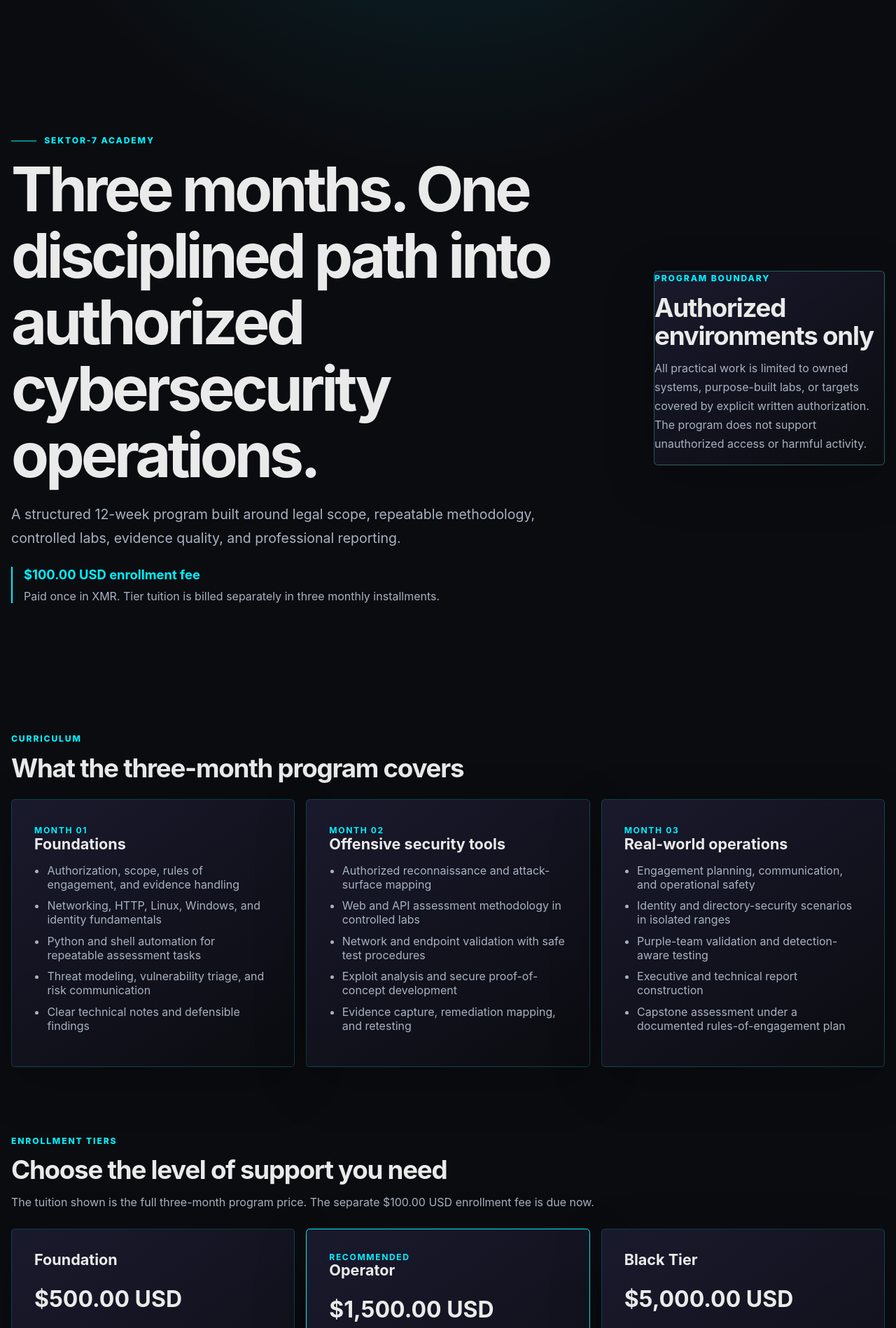
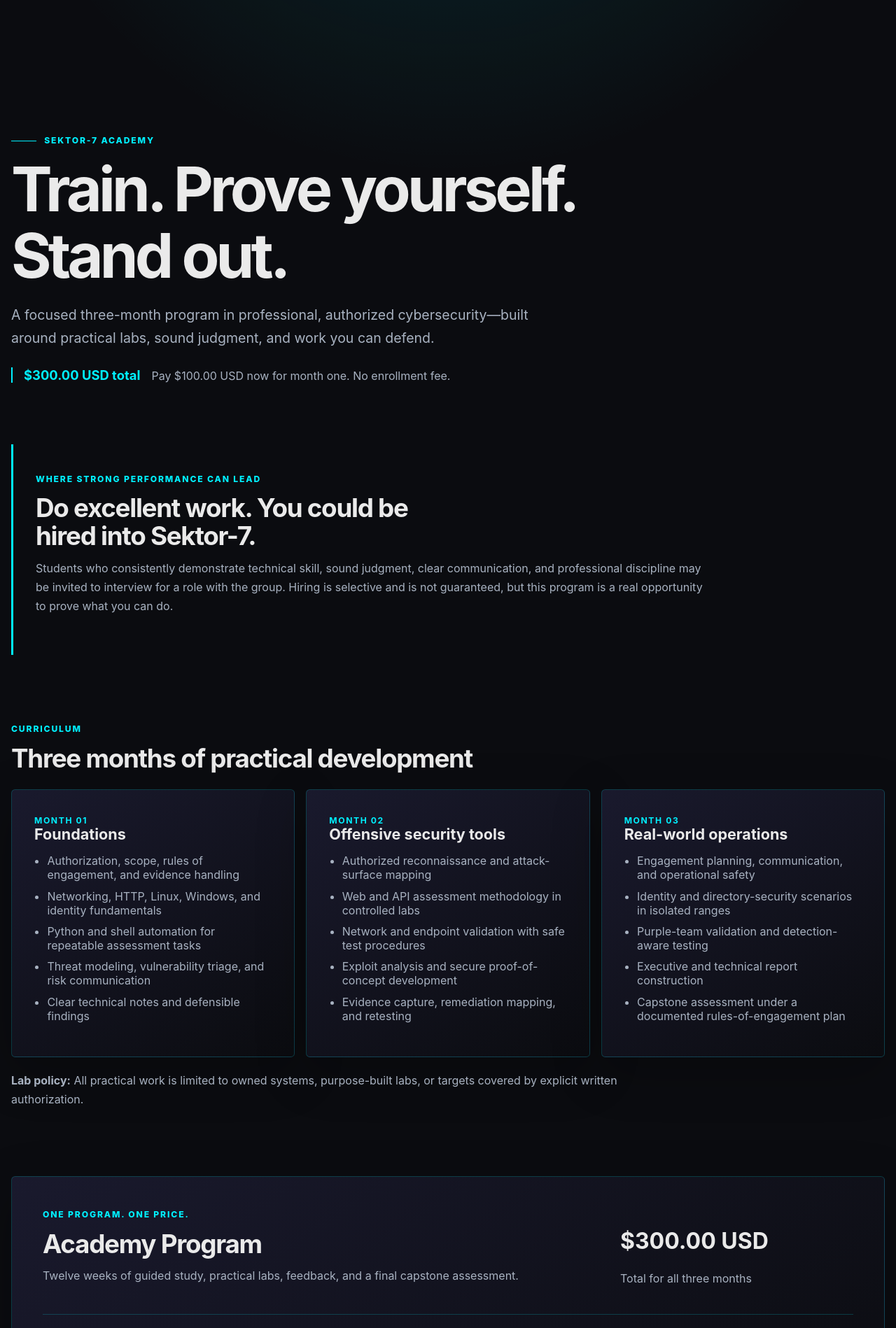
Before and after one commit to rafaelmedinez5/servicesite, a Flask app: page /academy in a window 1280 px wide. Shown: the part 71-1969 px from the top of the page at 70% size. Run offline with Flask 3, Linux system fonts and the light colour scheme; parts of the project's set-up code (start-up, migrations or seed data) failed here and were passed over.

Commit message:
Simplify Academy enrollment plan

```diff
--- a/app/static/css/style.css
+++ b/app/static/css/style.css
@@ -1957,13 +1957,10 @@ button.remove-button:focus-visible { color: var(--text); }
 
 /* Academy */
 .academy-hero {
-  display: grid;
-  grid-template-columns: minmax(0, 1.45fr) minmax(18rem, 0.55fr);
-  gap: clamp(1.5rem, 4vw, 3rem);
-  align-items: center;
+  max-width: 58rem;
   padding: clamp(2.5rem, 7vw, 5.5rem) 0;
 }
-.academy-hero h1 { max-width: 18ch; }
+.academy-hero h1 { max-width: 14ch; }
 .academy-fee-callout {
   display: flex;
   flex-wrap: wrap;
@@ -1975,51 +1972,64 @@ button.remove-button:focus-visible { color: var(--text); }
 }
 .academy-fee-callout strong { color: var(--cyan); font-size: 1.15rem; }
 .academy-fee-callout span { color: var(--muted); }
-.academy-boundary { border-color: rgba(72, 214, 214, 0.38); }
+.academy-opportunity {
+  max-width: 62rem;
+  margin: 0 0 clamp(3rem, 8vw, 6rem);
+  padding: clamp(1.5rem, 4vw, 2.5rem) 0 clamp(1.5rem, 4vw, 2.5rem) clamp(1.25rem, 3vw, 2rem);
+  border-left: 3px solid var(--cyan);
+}
+.academy-opportunity h2 { max-width: 24ch; }
 .academy-section { margin: clamp(3rem, 8vw, 6rem) 0; }
-.academy-curriculum,
-.academy-tiers {
+.academy-curriculum {
   display: grid;
   grid-template-columns: repeat(3, minmax(0, 1fr));
   gap: 1rem;
   margin-top: 1.5rem;
 }
-.academy-curriculum article,
-.academy-tier { padding: clamp(1.25rem, 3vw, 2rem); }
+.academy-curriculum article { padding: clamp(1.25rem, 3vw, 2rem); }
 .academy-curriculum ul { padding-left: 1.15rem; color: var(--muted); }
 .academy-curriculum li + li { margin-top: 0.65rem; }
-.academy-month,
-.academy-tier-label {
+.academy-month {
   color: var(--cyan);
   font-size: 0.76rem;
   font-weight: 700;
   letter-spacing: 0.13em;
   text-transform: uppercase;
 }
-.academy-tier { display: flex; flex-direction: column; }
-.academy-tier.featured { border-color: var(--cyan); }
 .academy-price { margin: 0.25rem 0 1rem; color: var(--text); font-size: 2rem; font-weight: 700; }
+.academy-plan {
+  display: grid;
+  grid-template-columns: minmax(0, 1.4fr) minmax(12rem, 0.6fr);
+  gap: 1.5rem 3rem;
+  padding: clamp(1.5rem, 4vw, 2.75rem);
+}
+.academy-plan-price { align-self: center; }
+.academy-plan-price span,
+.academy-installments small { color: var(--muted); }
 .academy-installments {
-  margin: auto 0 1.25rem;
+  margin: 0;
   padding-top: 1.25rem;
   border-top: 1px solid var(--border);
 }
+.academy-plan .academy-installments { grid-column: 1 / -1; }
 .academy-installments span,
 .academy-installments strong { display: block; }
 .academy-installments span { color: var(--muted); font-size: 0.82rem; }
 .academy-installments strong { margin-top: 0.4rem; font-size: 0.9rem; }
+.academy-installments small { display: block; margin-top: 0.5rem; }
+.academy-scope-note { max-width: 58rem; margin-top: 1.25rem; color: var(--muted); }
 .academy-enrollment-status { margin: 1rem 0 3rem; padding: clamp(1.5rem, 4vw, 2.5rem); }
 .academy-status-facts { display: grid; grid-template-columns: repeat(3, minmax(0, 1fr)); gap: 1rem; }
 .academy-status-facts dt { color: var(--muted); font-size: 0.8rem; text-transform: uppercase; }
 .academy-status-facts dd { margin: 0.35rem 0 0; }
-.academy-billing-note { margin-bottom: clamp(3rem, 8vw, 6rem); padding: clamp(1.5rem, 4vw, 2.5rem); }
+.academy-billing-note { max-width: 58rem; margin-bottom: clamp(3rem, 8vw, 6rem); }
 .academy-billing-note li + li { margin-top: 0.65rem; }
 
 @media (max-width: 800px) {
-  .academy-hero,
   .academy-curriculum,
-  .academy-tiers,
+  .academy-plan,
   .academy-status-facts { grid-template-columns: 1fr; }
+  .academy-plan .academy-installments { grid-column: auto; }
 }
 
 .admin-login,
--- a/app/templates/academy.html
+++ b/app/templates/academy.html
@@ -1,23 +1,14 @@
 {% extends "base.html" %}
-
 {% block title %}Academy | Sektor-7{% endblock %}
-
 {% block content %}
   <section class="academy-hero" aria-labelledby="academy-title">
-    <div>
-      <p class="eyebrow"><span class="eyebrow-line" aria-hidden="true"></span>Sektor-7 Academy</p>
-      <h1 id="academy-title">Three months. One disciplined path into authorized cybersecurity operations.</h1>
-      <p class="lede">A structured 12-week program built around legal scope, repeatable methodology, controlled labs, evidence quality, and professional reporting.</p>
-      <div class="academy-fee-callout">
-        <strong>{{ enrollment_fee_usd_cents|usd }} enrollment fee</strong>
-        <span>Paid once in XMR. Tier tuition is billed separately in three monthly installments.</span>
-      </div>
+    <p class="eyebrow"><span class="eyebrow-line" aria-hidden="true"></span>Sektor-7 Academy</p>
+    <h1 id="academy-title">Train. Prove yourself. Stand out.</h1>
+    <p class="lede">A focused three-month program in professional, authorized cybersecurity—built around practical labs, sound judgment, and work you can defend.</p>
+    <div class="academy-fee-callout">
+      <strong>{{ program.tuition_usd_cents|usd }} total</strong>
+      <span>Pay {{ first_month_usd_cents|usd }} now for month one. No enrollment fee.</span>
     </div>
-    <aside class="card academy-boundary">
-      <p class="eyebrow">Program boundary</p>
-      <h2>Authorized environments only</h2>
-      <p>All practical work is limited to owned systems, purpose-built labs, or targets covered by explicit written authorization. The program does not support unauthorized access or harmful activity.</p>
-    </aside>
   </section>
 
   {% if error %}<p class="flash error" role="alert">{{ error }}</p>{% endif %}
@@ -25,96 +16,45 @@
   {% if enrollment %}
     <section class="card academy-enrollment-status" aria-labelledby="enrollment-status-title">
       <p class="eyebrow">Your enrollment</p>
-      <h2 id="enrollment-status-title">{{ enrolled_tier.name }}</h2>
-      <p>Your tier selection is recorded. Complete the initial enrollment-fee payment before onboarding.</p>
+      <h2 id="enrollment-status-title">Academy Program</h2>
+      <p>Your place is recorded. Complete the month-one payment to begin onboarding.</p>
       <dl class="academy-status-facts">
-        <div><dt>Tuition</dt><dd>{{ enrolled_tier.tuition_usd_cents|usd }}</dd></div>
-        <div><dt>Monthly schedule</dt><dd>{% for amount in enrolled_tier.installments_usd_cents %}{{ amount|usd }}{% if not loop.last %} · {% endif %}{% endfor %}</dd></div>
-        <div><dt>Initial payment</dt><dd>{{ enrollment.enrollment_fee_payment_status|customer_payment_label }}</dd></div>
+        <div><dt>Course total</dt><dd>{{ enrollment.tuition_usd_cents|usd }}</dd></div>
+        <div><dt>Monthly schedule</dt><dd>{{ first_month_usd_cents|usd }} · {{ first_month_usd_cents|usd }} · {{ first_month_usd_cents|usd }}</dd></div>
+        <div><dt>Month one</dt><dd>{{ enrollment.enrollment_fee_payment_status|customer_payment_label }}</dd></div>
       </dl>
-      <a class="button" href="{{ url_for('public.checkout', invoice_id=enrollment.enrollment_fee_invoice_id, status_token=enrollment.enrollment_fee_status_token) }}">Open enrollment payment</a>
+      <a class="button" href="{{ url_for('public.checkout', invoice_id=enrollment.enrollment_fee_invoice_id, status_token=enrollment.enrollment_fee_status_token) }}">Open month-one payment</a>
     </section>
   {% endif %}
 
+  <section class="academy-opportunity" aria-labelledby="opportunity-title">
+    <p class="eyebrow">Where strong performance can lead</p>
+    <h2 id="opportunity-title">Do excellent work. You could be hired into Sektor-7.</h2>
+    <p>Students who consistently demonstrate technical skill, sound judgment, clear communication, and professional discipline may be invited to interview for a role with the group. Hiring is selective and is not guaranteed, but this program is a real opportunity to prove what you can do.</p>
+  </section>
+
   <section class="academy-section" aria-labelledby="curriculum-title">
     <p class="eyebrow">Curriculum</p>
-    <h2 id="curriculum-title">What the three-month program covers</h2>
+    <h2 id="curriculum-title">Three months of practical development</h2>
     <div class="academy-curriculum">
-      <article class="card">
-        <span class="academy-month">Month 01</span>
-        <h3>Foundations</h3>
-        <ul>
-          <li>Authorization, scope, rules of engagement, and evidence handling</li>
-          <li>Networking, HTTP, Linux, Windows, and identity fundamentals</li>
-          <li>Python and shell automation for repeatable assessment tasks</li>
-          <li>Threat modeling, vulnerability triage, and risk communication</li>
-          <li>Clear technical notes and defensible findings</li>
-        </ul>
-      </article>
-      <article class="card">
-        <span class="academy-month">Month 02</span>
-        <h3>Offensive security tools</h3>
-        <ul>
-          <li>Authorized reconnaissance and attack-surface mapping</li>
-          <li>Web and API assessment methodology in controlled labs</li>
-          <li>Network and endpoint validation with safe test procedures</li>
-          <li>Exploit analysis and secure proof-of-concept development</li>
-          <li>Evidence capture, remediation mapping, and retesting</li>
-        </ul>
-      </article>
-      <article class="card">
-        <span class="academy-month">Month 03</span>
-        <h3>Real-world operations</h3>
-        <ul>
-          <li>Engagement planning, communication, and operational safety</li>
-          <li>Identity and directory-security scenarios in isolated ranges</li>
-          <li>Purple-team validation and detection-aware testing</li>
-          <li>Executive and technical report construction</li>
-          <li>Capstone assessment under a documented rules-of-engagement plan</li>
-        </ul>
-      </article>
+      <article class="card"><span class="academy-month">Month 01</span><h3>Foundations</h3><ul><li>Authorization, scope, rules of engagement, and evidence handling</li><li>Networking, HTTP, Linux, Windows, and identity fundamentals</li><li>Python and shell automation for repeatable assessment tasks</li><li>Threat modeling, vulnerability triage, and risk communication</li><li>Clear technical notes and defensible findings</li></ul></article>
+      <article class="card"><span class="academy-month">Month 02</span><h3>Offensive security tools</h3><ul><li>Authorized reconnaissance and attack-surface mapping</li><li>Web and API assessment methodology in controlled labs</li><li>Network and endpoint validation with safe test procedures</li><li>Exploit analysis and secure proof-of-concept development</li><li>Evidence capture, remediation mapping, and retesting</li></ul></article>
+      <article class="card"><span class="academy-month">Month 03</span><h3>Real-world operations</h3><ul><li>Engagement planning, communication, and operational safety</li><li>Identity and directory-security scenarios in isolated ranges</li><li>Purple-team validation and detection-aware testing</li><li>Executive and technical report construction</li><li>Capstone assessment under a documented rules-of-engagement plan</li></ul></article>
+    </div>
+    <p class="academy-scope-note"><strong>Lab policy:</strong> All practical work is limited to owned systems, purpose-built labs, or targets covered by explicit written authorization.</p>
+  </section>
+
+  <section class="academy-section" id="enroll" aria-labelledby="enroll-title">
+    <div class="card academy-plan">
+      <div><p class="eyebrow">One program. One price.</p><h2 id="enroll-title">{{ program.name }}</h2><p>{{ program.summary }}</p></div>
+      <div class="academy-plan-price"><p class="academy-price">{{ program.tuition_usd_cents|usd }}</p><span>Total for all three months</span></div>
+      <div class="academy-installments"><span>Payment schedule</span><strong>{% for amount in program.installments_usd_cents %}{{ amount|usd }}{% if not loop.last %} · {% endif %}{% endfor %}</strong><small>{{ first_month_usd_cents|usd }} is due now. There is no enrollment fee.</small></div>
+      {% if not enrollment %}
+        {% if g.customer %}<form method="post" action="{{ url_for('academy.enroll') }}"><input type="hidden" name="csrf_token" value="{{ csrf_token() }}"><input type="hidden" name="checkout_nonce" value="{{ checkout_nonce }}"><button class="button" type="submit">Enroll and pay month one</button></form>
+        {% else %}<a class="button" href="{{ url_for('customer.login', next=url_for('academy.overview')) }}">Log in to enroll</a>{% endif %}
+      {% endif %}
     </div>
   </section>
 
-  <section class="academy-section" id="tiers" aria-labelledby="tiers-title">
-    <p class="eyebrow">Enrollment tiers</p>
-    <h2 id="tiers-title">Choose the level of support you need</h2>
-    <p>The tuition shown is the full three-month program price. The separate {{ enrollment_fee_usd_cents|usd }} enrollment fee is due now.</p>
-    <div class="academy-tiers">
-      {% for tier in tiers %}
-        <article class="card academy-tier{% if tier.key == 'operator' %} featured{% endif %}">
-          {% if tier.key == 'operator' %}<span class="academy-tier-label">Recommended</span>{% endif %}
-          <h3>{{ tier.name }}</h3>
-          <p class="academy-price">{{ tier.tuition_usd_cents|usd }}</p>
-          <p>{{ tier.summary }}</p>
-          <p><strong>Best for:</strong> {{ tier.target_student }}</p>
-          <div class="academy-installments">
-            <span>Three monthly tuition payments</span>
-            <strong>{% for amount in tier.installments_usd_cents %}{{ amount|usd }}{% if not loop.last %} · {% endif %}{% endfor %}</strong>
-          </div>
-          {% if not enrollment %}
-            {% if g.customer %}
-              <form method="post" action="{{ url_for('academy.enroll') }}">
-                <input type="hidden" name="csrf_token" value="{{ csrf_token() }}">
-                <input type="hidden" name="checkout_nonce" value="{{ checkout_nonce }}">
-                <input type="hidden" name="tier" value="{{ tier.key }}">
-                <button class="button" type="submit">Enroll in {{ tier.name }}</button>
-              </form>
-            {% else %}
-              <a class="button" href="{{ url_for('customer.login', next=url_for('academy.overview')) }}">Log in to enroll</a>
-            {% endif %}
-          {% endif %}
-        </article>
-      {% endfor %}
-    </div>
-  </section>
-
-  <section class="card academy-billing-note">
-    <h2>How billing works</h2>
-    <ol>
-      <li>Select a tier and pay the one-time {{ enrollment_fee_usd_cents|usd }} enrollment fee in XMR.</li>
-      <li>After enrollment is confirmed, tuition is divided into the three monthly amounts shown above.</li>
-      <li>Monthly XMR payments are made manually; cryptocurrency payments are not automatically recurring.</li>
-    </ol>
-  </section>
+  <section class="academy-billing-note"><h2>How billing works</h2><ol><li>Pay {{ first_month_usd_cents|usd }} in XMR to begin month one.</li><li>Pay {{ first_month_usd_cents|usd }} for month two and {{ first_month_usd_cents|usd }} for month three.</li><li>Monthly XMR payments are made manually; cryptocurrency payments are not automatically recurring.</li></ol></section>
 {% endblock %}
--- a/app/templates/admin/academy.html
+++ b/app/templates/admin/academy.html
@@ -8,13 +8,13 @@
   <section class="admin-heading">
     <p class="eyebrow">Academy</p>
     <h1>Enrollments</h1>
-    <p>Tier selections and initial enrollment-fee payment states. Monthly tuition invoices are not generated in this release.</p>
+    <p>Program enrollments, course totals, and month-one payment states. Later monthly invoices are not generated in this release.</p>
   </section>
 
   <div class="table-wrap card">
     <table>
       <thead>
-        <tr><th>User</th><th>Tier</th><th>Tuition</th><th>Initial payment</th><th>Enrolled</th></tr>
+        <tr><th>User</th><th>Program</th><th>Course total</th><th>Month one</th><th>Enrolled</th></tr>
       </thead>
       <tbody>
         {% for enrollment, tier in enrollments %}
```
Also changed, not shown: app/academy.py (+10 -22 lines), app/academy_routes.py (+8 -14 lines), app/persistence.py (+7 -7 lines), docs/academy.md (+16 -17 lines), docs/admin.md (+1 -1 lines), tests/test_academy.py (+21 -16 lines), README.md.
